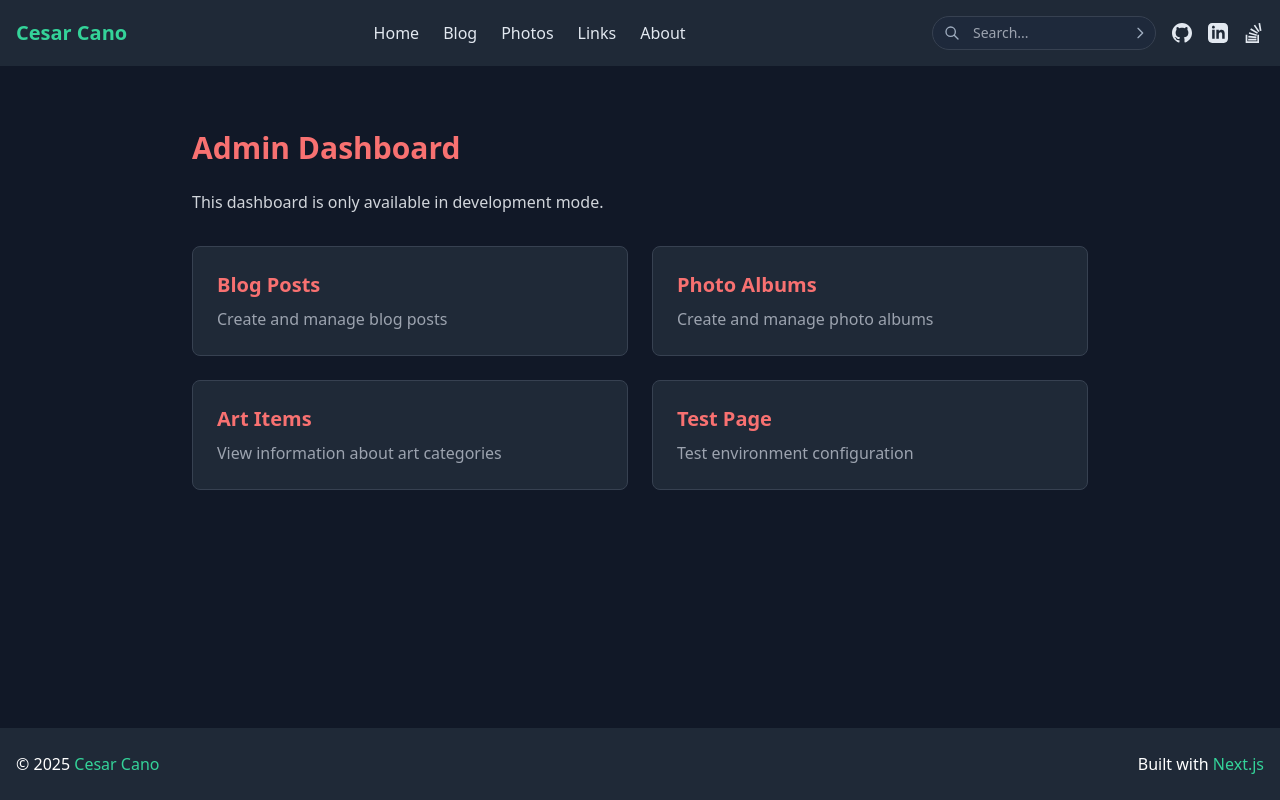
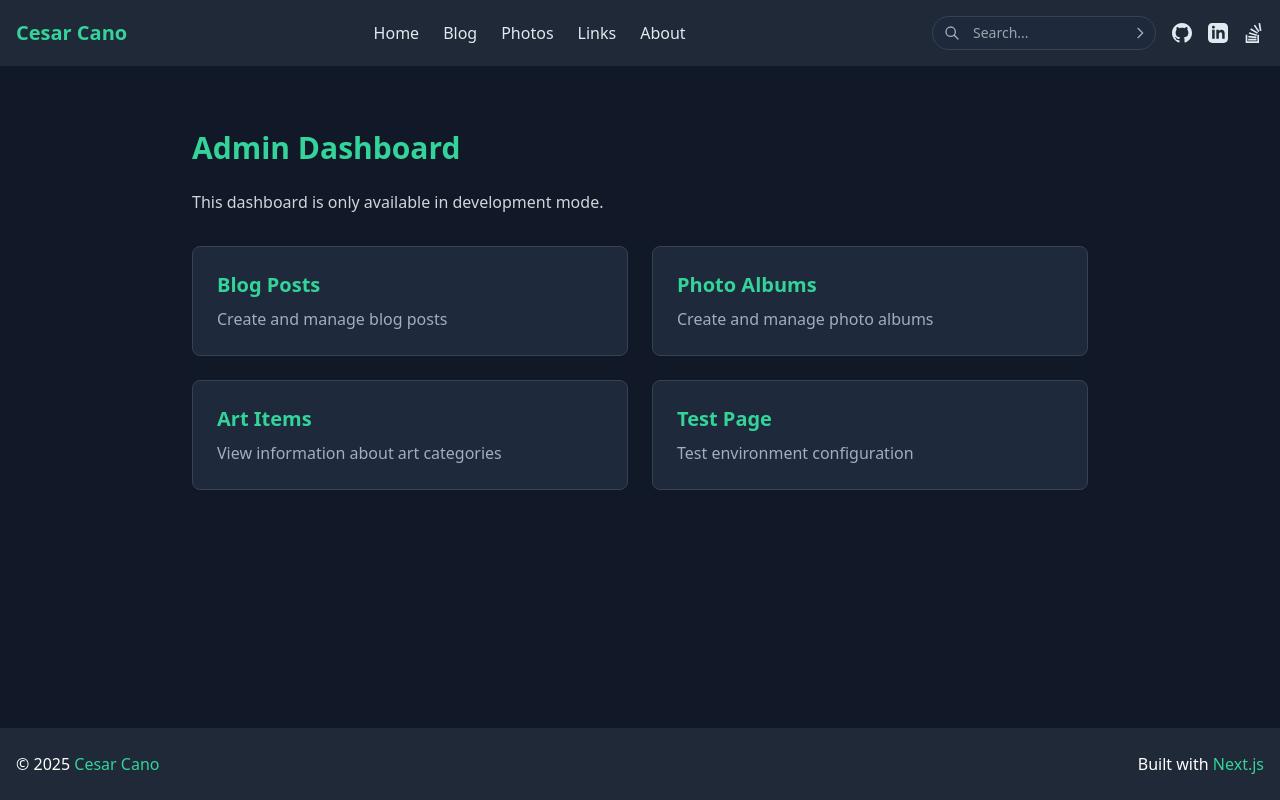
Before and after one commit to cesonha/cesonha.github.io, a Next.js app: page /admin in a window 1280 px wide. Built offline with nearby package versions, Linux system fonts and the light colour scheme.

Commit message:
refactor: update admin pages and SearchBar with new color scheme

```diff
--- a/components/SearchBar.js
+++ b/components/SearchBar.js
@@ -105,8 +105,8 @@ export default function SearchBar({ allContent }) {
                 className="block px-3 py-2 hover:bg-gray-800 rounded transition-colors"
               >
                 <div className="flex justify-between items-center">
-                  <h4 className="text-sm font-medium text-white truncate max-w-[180px]">{result.title}</h4>
-                  <span className="text-xs px-2 py-1 rounded-full bg-dark-lighter text-red-400">
+                  <h4 className="text-sm font-medium text-text-primary truncate max-w-[180px]">{result.title}</h4>
+                  <span className="text-xs px-2 py-1 rounded-full bg-dark-lighter text-primary-light">
                     {result.type === 'blog' ? 'Blog' :
                      result.type === 'album' ? 'Album' :
                      result.type === 'photo' ? 'Photo' : 'Art'}
--- a/pages/admin/art.js
+++ b/pages/admin/art.js
@@ -24,9 +24,9 @@ export default function ArtAdmin() {
   return (
     <div className="max-w-4xl mx-auto py-8">
       <div className="flex justify-between items-center mb-6">
-        <h1 className="text-3xl font-bold text-red-400">Art Admin</h1>
+        <h1 className="text-3xl font-bold text-primary-light">Art Admin</h1>
         <Link href="/admin" legacyBehavior>
-          <a className="text-red-400 hover:text-red-300 cursor-pointer">Back to Dashboard</a>
+          <a className="text-primary-light hover:text-primary-hover cursor-pointer">Back to Dashboard</a>
         </Link>
       </div>
 
@@ -37,7 +37,7 @@ export default function ArtAdmin() {
       )}
 
       <div className="bg-gray-800 border border-gray-700 rounded-lg p-6 mb-8">
-        <h2 className="text-xl font-bold mb-4 text-orange-300">Art Categories</h2>
+        <h2 className="text-xl font-bold mb-4 text-primary-light">Art Categories</h2>
         <p className="text-gray-300 mb-4">
           The art section is organized into categories. Each category has its own page and items.
         </p>
@@ -55,7 +55,7 @@ export default function ArtAdmin() {
       </div>
 
       <div className="bg-gray-800 border border-gray-700 rounded-lg p-6">
-        <h2 className="text-xl font-bold mb-4 text-orange-300">Coming Soon</h2>
+        <h2 className="text-xl font-bold mb-4 text-primary-light">Coming Soon</h2>
         <p className="text-gray-300">
           A visual editor for art items will be added in a future update.
         </p>
--- a/pages/admin/blog.js
+++ b/pages/admin/blog.js
@@ -71,9 +71,9 @@ export default function BlogAdmin() {
   return (
     <div className="max-w-4xl mx-auto py-8">
       <div className="flex justify-between items-center mb-6">
-        <h1 className="text-3xl font-bold text-red-400">Create Blog Post</h1>
+        <h1 className="text-3xl font-bold text-primary-light">Create Blog Post</h1>
         <Link href="/admin" legacyBehavior>
-          <a className="text-red-400 hover:text-red-300 cursor-pointer">Back to Dashboard</a>
+          <a className="text-primary-light hover:text-primary-hover cursor-pointer">Back to Dashboard</a>
         </Link>
       </div>
 
@@ -91,7 +91,7 @@ export default function BlogAdmin() {
             id="title"
             value={title}
             onChange={(e) => setTitle(e.target.value)}
-            className="w-full p-2 bg-gray-800 border border-gray-700 rounded text-gray-200"
+            className="w-full p-2 bg-dark-card border border-dark-border rounded text-text-primary"
             required
           />
         </div>
@@ -144,7 +144,7 @@ export default function BlogAdmin() {
         <button
           type="submit"
           disabled={isLoading}
-          className="px-4 py-2 bg-red-500 text-white rounded hover:bg-red-600 disabled:opacity-50"
+          className="px-4 py-2 bg-primary text-text-primary rounded hover:bg-primary-hover disabled:opacity-50"
         >
           {isLoading ? 'Creating...' : 'Create Post'}
         </button>
--- a/pages/admin/index.js
+++ b/pages/admin/index.js
@@ -22,35 +22,35 @@ export default function AdminDashboard() {
 
   return (
     <div className="max-w-4xl mx-auto py-8">
-      <h1 className="text-3xl font-bold mb-6 text-red-400">Admin Dashboard</h1>
+      <h1 className="text-3xl font-bold mb-6 text-primary-light">Admin Dashboard</h1>
       <p className="text-gray-300 mb-8">This dashboard is only available in development mode.</p>
 
       <div className="grid grid-cols-1 md:grid-cols-2 gap-6">
         <Link href="/admin/blog" legacyBehavior>
-          <a className="p-6 bg-gray-800 border border-gray-700 rounded-lg hover:border-red-400 transition-colors cursor-pointer block">
-            <h2 className="text-xl font-bold mb-2 text-red-400">Blog Posts</h2>
-            <p className="text-gray-400">Create and manage blog posts</p>
+          <a className="p-6 bg-dark-card border border-dark-border rounded-lg hover:border-primary-light transition-colors cursor-pointer block">
+            <h2 className="text-xl font-bold mb-2 text-primary-light">Blog Posts</h2>
+            <p className="text-text-muted">Create and manage blog posts</p>
           </a>
         </Link>
 
         <Link href="/admin/photos" legacyBehavior>
-          <a className="p-6 bg-gray-800 border border-gray-700 rounded-lg hover:border-red-400 transition-colors cursor-pointer block">
-            <h2 className="text-xl font-bold mb-2 text-red-400">Photo Albums</h2>
-            <p className="text-gray-400">Create and manage photo albums</p>
+          <a className="p-6 bg-dark-card border border-dark-border rounded-lg hover:border-primary-light transition-colors cursor-pointer block">
+            <h2 className="text-xl font-bold mb-2 text-primary-light">Photo Albums</h2>
+            <p className="text-text-muted">Create and manage photo albums</p>
           </a>
         </Link>
 
         <Link href="/admin/art" legacyBehavior>
-          <a className="p-6 bg-gray-800 border border-gray-700 rounded-lg hover:border-red-400 transition-colors cursor-pointer block">
-            <h2 className="text-xl font-bold mb-2 text-red-400">Art Items</h2>
-            <p className="text-gray-400">View information about art categories</p>
+          <a className="p-6 bg-dark-card border border-dark-border rounded-lg hover:border-primary-light transition-colors cursor-pointer block">
+            <h2 className="text-xl font-bold mb-2 text-primary-light">Art Items</h2>
+            <p className="text-text-muted">View information about art categories</p>
           </a>
         </Link>
 
         <Link href="/admin/test" legacyBehavior>
-          <a className="p-6 bg-gray-800 border border-gray-700 rounded-lg hover:border-red-400 transition-colors cursor-pointer block">
-            <h2 className="text-xl font-bold mb-2 text-red-400">Test Page</h2>
-            <p className="text-gray-400">Test environment configuration</p>
+          <a className="p-6 bg-dark-card border border-dark-border rounded-lg hover:border-primary-light transition-colors cursor-pointer block">
+            <h2 className="text-xl font-bold mb-2 text-primary-light">Test Page</h2>
+            <p className="text-text-muted">Test environment configuration</p>
           </a>
         </Link>
       </div>
--- a/pages/admin/photos.js
+++ b/pages/admin/photos.js
@@ -206,11 +206,11 @@ export default function PhotosAdmin() {
   return (
     <div className="max-w-4xl mx-auto py-8">
       <div className="flex justify-between items-center mb-6">
-        <h1 className="text-3xl font-bold text-red-400">
+        <h1 className="text-3xl font-bold text-primary-light">
           {mode === 'create' ? 'Create Photo Album' : 'Edit Photo Album'}
         </h1>
         <Link href="/admin" legacyBehavior>
-          <a className="text-red-400 hover:text-red-300 cursor-pointer">Back to Dashboard</a>
+          <a className="text-primary-light hover:text-primary-hover cursor-pointer">Back to Dashboard</a>
         </Link>
       </div>
 
@@ -219,8 +219,8 @@ export default function PhotosAdmin() {
           onClick={() => switchMode('create')}
           className={`px-4 py-2 rounded ${
             mode === 'create'
-              ? 'bg-red-500 text-white'
-              : 'bg-gray-700 text-gray-300 hover:bg-gray-600'
+              ? 'bg-primary text-text-primary'
+              : 'bg-dark-lighter text-text-secondary hover:bg-dark-card'
           }`}
         >
           Create New Album
@@ -238,7 +238,7 @@ export default function PhotosAdmin() {
       </div>
 
       {message && (
-        <div className={`p-4 mb-6 rounded ${message.includes('Error') ? 'bg-red-900/50 text-red-200' : 'bg-green-900/50 text-green-200'}`}>
+        <div className={`p-4 mb-6 rounded ${message.includes('Error') ? 'bg-red-900/50 text-primary-lighter' : 'bg-green-900/50 text-green-200'}`}>
           {message}
         </div>
       )}
--- a/pages/admin/test.js
+++ b/pages/admin/test.js
@@ -12,7 +12,7 @@ export default function AdminTest() {
 
   return (
     <div className="max-w-4xl mx-auto py-8">
-      <h1 className="text-3xl font-bold mb-6 text-red-400">Admin Test Page</h1>
+      <h1 className="text-3xl font-bold mb-6 text-primary-light">Admin Test Page</h1>
       <p className="text-gray-300 mb-8">
         This is a simple test page to verify admin pages are being compiled correctly.
       </p>
@@ -20,7 +20,7 @@ export default function AdminTest() {
         Current environment: <strong>{isDevMode ? 'Development' : 'Production'}</strong>
       </p>
       <Link href="/admin" legacyBehavior>
-        <a className="text-red-400 hover:text-red-300 cursor-pointer">Back to Admin Dashboard</a>
+        <a className="text-primary-light hover:text-primary-hover cursor-pointer">Back to Admin Dashboard</a>
       </Link>
     </div>
   );
```
